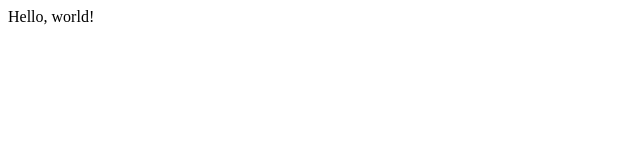
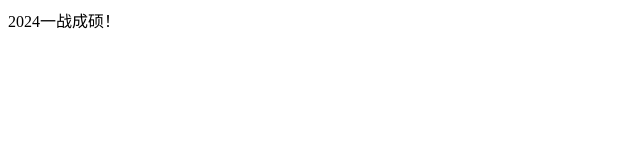
Before and after one commit to itgrape/itgrape.github.io, a plain HTML site: page index.html in a window 1280 px wide. Shown: the full height of the page, 0-640 px from the left. Drawn offline with Linux system fonts and the light colour scheme.

Commit message:
修改页面内容

```diff
--- a/index.html
+++ b/index.html
@@ -7,6 +7,6 @@
     <title>Index</title>
 </head>
 <body>
-    Hello, world!
+    2024一战成硕！
 </body>
 </html>
```
